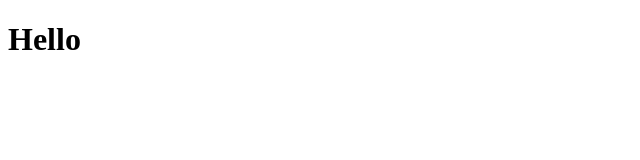
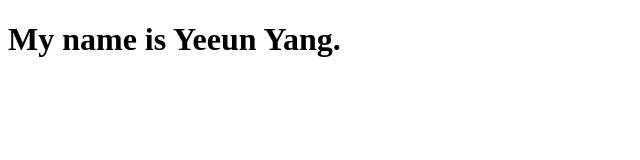
Before and after one commit to Yeeun-Yang716/engr1340-test2_Beta1, a plain HTML site: page index.html in a window 1280 px wide. Shown: the whole page, without its empty margins (0-640 px from the left). Drawn offline with Linux system fonts and the light colour scheme.

Commit message:
Edited heading

```diff
--- a/index.html
+++ b/index.html
@@ -6,6 +6,6 @@
     <title>Document</title>
 </head>
 <body>
-    <h1>Hello</h1>
+    <h1>My name is Yeeun Yang.</h1>
 </body>
 </html>
```
